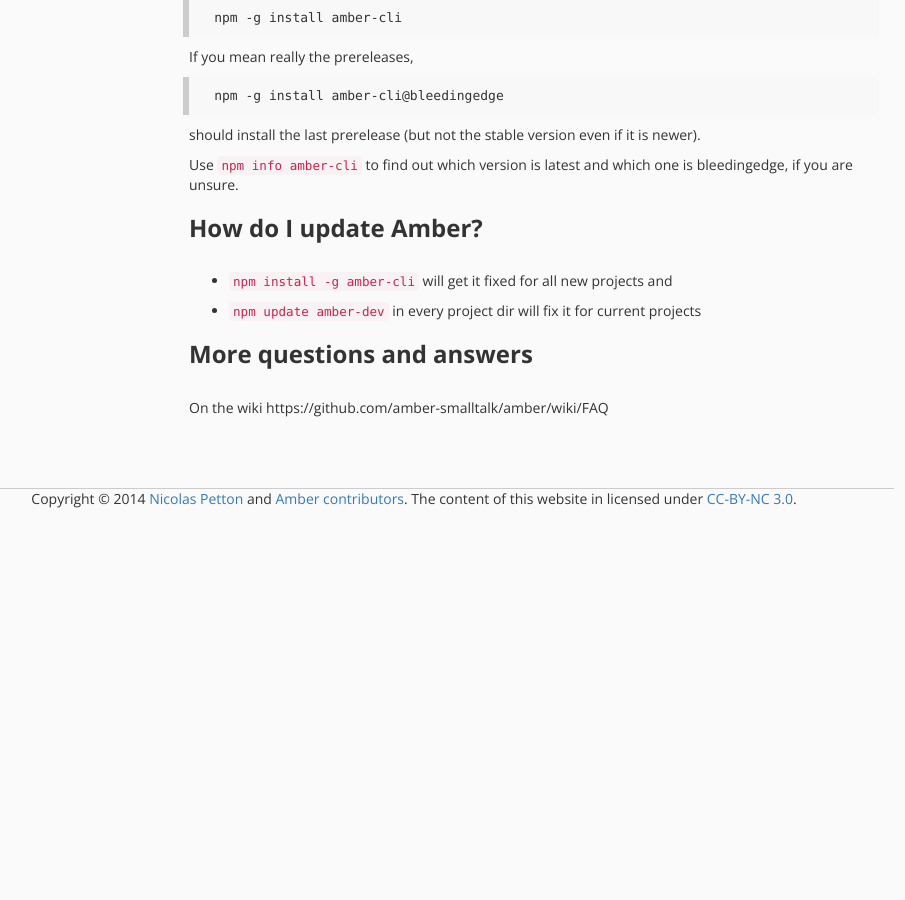
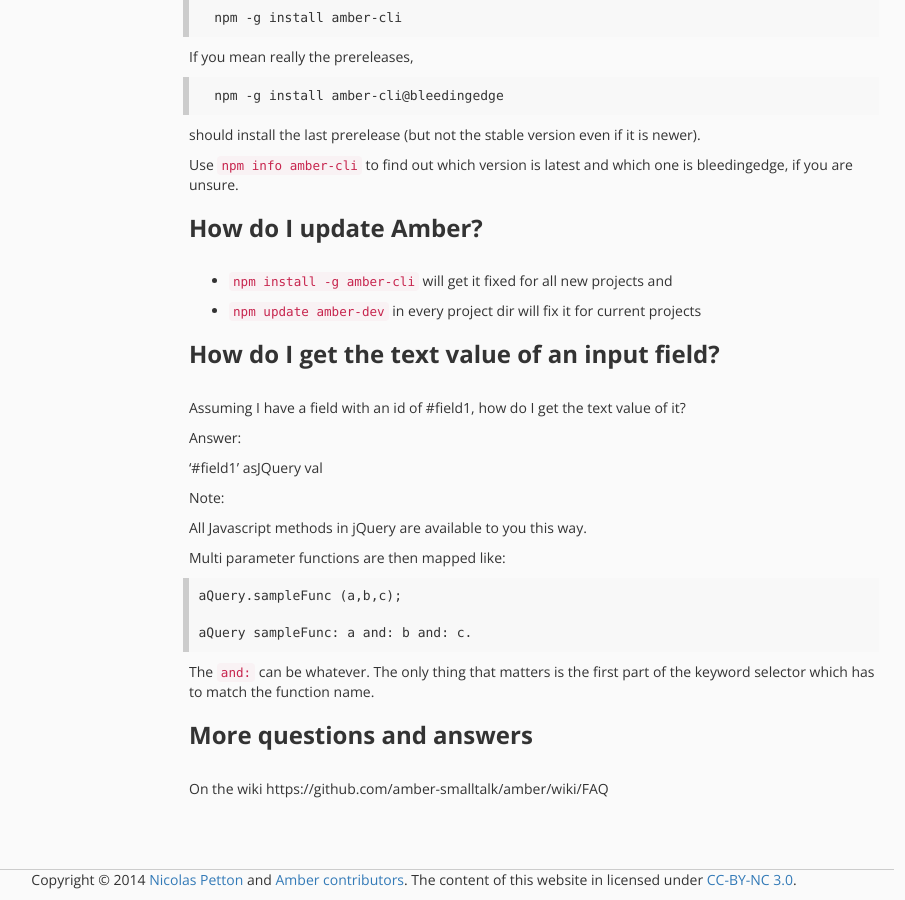
Before and after one commit to amber-smalltalk/amber-documentation, a Jekyll site: the page built from faq.md, in a window 1280 px wide and 900 px high, scrolled down 836 px. Shown: the whole window, without its empty margins (226-1131 px from the left). Built offline with Jekyll 4.4.1, drawn with Linux system fonts in a browser that asks for light colours; nearby versions of some CDN libraries; before the commit the page ends 1355 px from its top, so only the background shows below that.

Commit message:
FAQ: How do I get the text value
of an input field?

```diff
--- a/faq.md
+++ b/faq.md
@@ -44,6 +44,28 @@ Use `npm info amber-cli` to find out which version is latest and which one is bl
 -  ``npm update amber-dev`` in every project dir will fix it for current projects
 
 
+### How do I get the text value of an input field?
+
+Assuming I have a field with an id of #field1, how do I get the text value of it?
+
+Answer:
+
+   '#field1' asJQuery val
+
+Note:
+
+All Javascript methods in jQuery are available to you this way.
+
+Multi parameter functions are then mapped like:
+
+    aQuery.sampleFunc (a,b,c);
+
+    aQuery sampleFunc: a and: b and: c.
+
+The ``and:`` can be whatever. The only thing that matters is the first part of the keyword selector which has to match the function name.
+
+
+
 ### More questions and answers
 
 On the wiki
```
